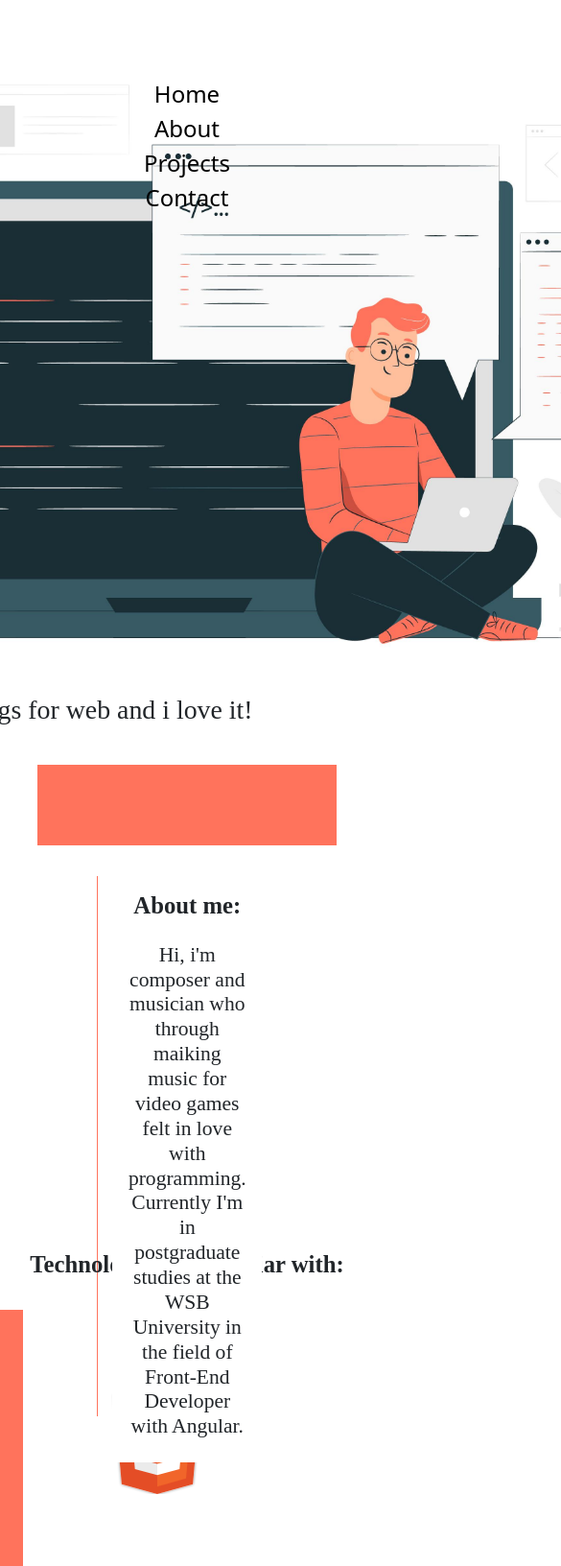
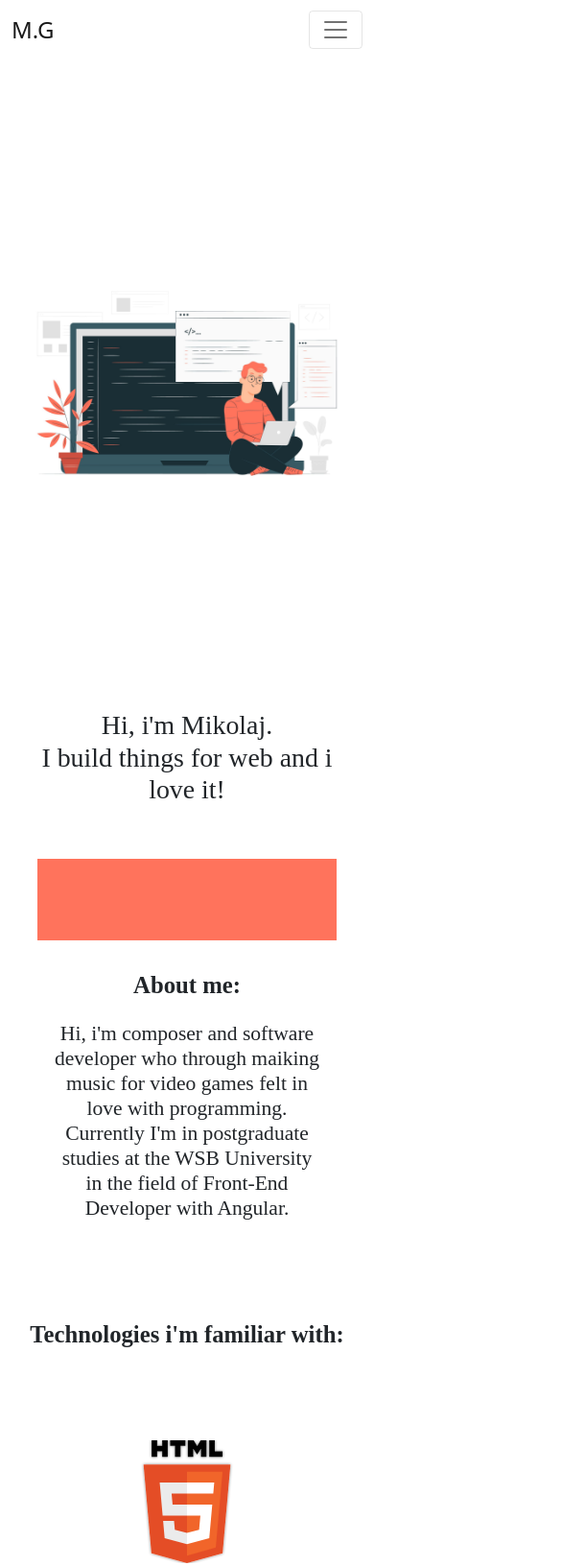
Before and after one commit to mik9016/Portfolio, a website built with webpack: page src/index.html in a window 390 px wide. Shown: the top 1632 px of the page at 96% size, 585 px wide, since content can reach past the window. Built offline with nearby package versions, Linux system fonts and the light colour scheme; a web font is replaced by a local one.

Commit message:
add responsivenes of all elements

```diff
--- a/src/index.html
+++ b/src/index.html
@@ -12,69 +12,76 @@
     />
   </head>
   <body>
+    <div class="container">
       <!-- Start Navbar -->
-
-    <div class="navigation" >
-      <nav class="navbar navbar-expand-md fixed-top">
-        <a class="navbar-brand" href="#">
-          <i class="cil-laptop"></i>
-        </a>
+      <div id="navigation" class="col">
+        <nav
+          class="navbar navbar-expand-lg navbar-light bg-white fixed-top mx-auto"
+        >
           <div class="container-fluid">
+            <a class="navbar-brand" href="#">M.G</a>
             <button
               class="navbar-toggler"
               type="button"
               data-bs-toggle="collapse"
-            data-bs-target="#home"
+              data-bs-target="#navbarNavDropdown"
+              aria-controls="navbarNavDropdown"
+              aria-expanded="false"
+              aria-label="Toggle navigation"
             >
               <span class="navbar-toggler-icon"></span>
             </button>
-          <div class="collapse navbar-collapse" id="navbarNavAltMarkup">
-            <ul class="navbar-nav ml-auto">
+            <div class="collapse navbar-collapse" id="navbarNavDropdown">
+              <ul class="navbar-nav" id="nav-item-list">
                 <li>
-                <a href="#home" class="nav-item">Home</a>
+                  <a href="#home" class="nav-link">Home</a>
                 </li>
+
+                <li class="nav-item">
+                  <a class="nav-link" href="#about">About</a>
+                </li>
+
+                <li class="nav-item">
+                  <a class="nav-link" href="#projects">Projects</a>
+                </li>
+
                 <li>
-                <a class="nav-item" href="#about">About</a>
-              </li>
-              <li>
-                <a class="nav-item" href="#projects">Projects</a>
-              </li>
-              <li>
-                <a class="nav-item" href="#contact">Contact</a>
+                  <a class="nav-link" href="#contact">Contact</a>
                 </li>
               </ul>
             </div>
           </div>
         </nav>
       </div>
-  </div>
       <!-- End Navbar -->
 
       <!--Start Introduction  -->
-    <div id="home" class="container-xs">
+      <div id="home" class="col">
         <div class="introduction">
           <img src="./assets/illustration/4498903.jpg" alt="DevPic" />
 
           <caption>
-          <h1>Hi, i'm Mikolaj. I build things for web and i love it!</h1>
+            <h1>
+              Hi, i'm Mikolaj. <br />I build things for web and i love it!
+            </h1>
           </caption>
         </div>
       </div>
 
       <!-- End Introduction -->
       <!-- Start About -->
-    <div href="#about" id="about">
+      <div href="#about" id="about" class="col">
         <div class="color-width"></div>
         <div class="container">
           <div class="color"></div>
-        <div class="card">
+          <div class="card-col-md">
             <h2 class="card-title">About me:</h2>
             <div class="card-body">
-            <h4>
-              Hi, i'm composer and musician who through maiking music for video
-              games felt in love with programming. Currently I'm in postgraduate
-              studies at the WSB University in the field of Front-End Developer
-              with Angular.
+              <h4 class="card-text">
+                Hi, i'm composer and software developer who through maiking
+                music for video games felt in love with programming. Currently
+                I'm in postgraduate studies at the WSB University in the field
+                of Front-End Developer with Angular.
               </h4>
             </div>
           </div>
@@ -82,9 +89,9 @@
       </div>
       <!-- End About -->
       <!-- Start Technologies -->
-    <div id="technologies" href="#tech">
+      <div id="technologies" href="#tech" class="col">
         <h2 class="card-title">Technologies i'm familiar with:</h2>
-      <div class="container">
+        <div class="container-md mt-3">
           <div class="row">
             <div class="color-tech"></div>
             <div class="col">
@@ -93,7 +100,11 @@
               <img class="picture" src="./assets/git.svg" alt="git" />
             </div>
             <div class="col">
-            <img class="picture" src="./assets/logo-javascript.svg" alt="js" />
+              <img
+                class="picture"
+                src="./assets/logo-javascript.svg"
+                alt="js"
+              />
               <img class="picture" src="./assets/nodejs.svg" alt="node" />
               <img
                 class="picture"
@@ -104,7 +115,11 @@
             <div class="col">
               <img class="picture" src="./assets/react-2.svg" alt="react" />
               <img class="picture" src="./assets/jquery.svg" alt="jquery" />
-            <img class="picture" src="./assets/adobe-xd-1.svg" alt="adobe-xd" />
+              <img
+                class="picture"
+                src="./assets/adobe-xd-1.svg"
+                alt="adobe-xd"
+              />
             </div>
             <div class="col">
               <img class="picture" src="./assets/mongodb.svg" alt="mongodb" />
@@ -117,7 +132,7 @@
       <!--  End Technologies -->
 
       <!-- Start Project Site -->
-    <div id="projects">
+      <div id="projects" class="col">
         <div class="container-md">
           <h2 class="card-title">My projects:</h2>
           <div class="row">
@@ -126,10 +141,10 @@
               <div class="card-body">
                 <h5 class="card-title">Project 1</h5>
                 <p class="card-text">
-                Lorem, ipsum dolor sit amet consectetur adipisicing elit. Porro
-                inventore laboriosam ipsum nam aliquid dolore nesciunt enim ea
-                fugiat, earum veniam minima architecto, reiciendis quis,
-                possimus dicta esse voluptatum. Officiis!
+                  Lorem, ipsum dolor sit amet consectetur adipisicing elit.
+                  Porro inventore laboriosam ipsum nam aliquid dolore nesciunt
+                  enim ea fugiat, earum veniam minima architecto, reiciendis
+                  quis, possimus dicta esse voluptatum. Officiis!
                 </p>
                 <div class="text-center">
                   <a class="btn btn-primary" href=""> Got to Project</a>
@@ -142,10 +157,10 @@
               <div class="card-body">
                 <h5 class="card-title">Project 1</h5>
                 <p class="card-text">
-                Lorem, ipsum dolor sit amet consectetur adipisicing elit. Porro
-                inventore laboriosam ipsum nam aliquid dolore nesciunt enim ea
-                fugiat, earum veniam minima architecto, reiciendis quis,
-                possimus dicta esse voluptatum. Officiis!
+                  Lorem, ipsum dolor sit amet consectetur adipisicing elit.
+                  Porro inventore laboriosam ipsum nam aliquid dolore nesciunt
+                  enim ea fugiat, earum veniam minima architecto, reiciendis
+                  quis, possimus dicta esse voluptatum. Officiis!
                 </p>
                 <div class="text-center">
                   <a class="btn btn-primary" href=""> Got to Project</a>
@@ -158,10 +173,10 @@
               <div class="card-body">
                 <h5 class="card-title">Project 1</h5>
                 <p class="card-text">
-                Lorem, ipsum dolor sit amet consectetur adipisicing elit. Porro
-                inventore laboriosam ipsum nam aliquid dolore nesciunt enim ea
-                fugiat, earum veniam minima architecto, reiciendis quis,
-                possimus dicta esse voluptatum. Officiis!
+                  Lorem, ipsum dolor sit amet consectetur adipisicing elit.
+                  Porro inventore laboriosam ipsum nam aliquid dolore nesciunt
+                  enim ea fugiat, earum veniam minima architecto, reiciendis
+                  quis, possimus dicta esse voluptatum. Officiis!
                 </p>
                 <div class="text-center">
                   <a class="btn btn-primary" href=""> Got to Project</a>
@@ -173,7 +188,7 @@
       </div>
       <!-- End Project Site -->
       <!-- Start Contact -->
-    <div id="contact">
+      <div id="contact" class="col">
         <div class="container">
           <div class="title-container">
             <h2 class="title">Send me a message</h2>
@@ -202,7 +217,11 @@
                 </div>
                 <div class="mb-3">
                   <label for="message" class="form-label">Message</label>
-                <textarea class="form-control" id="message" rows="4"></textarea>
+                  <textarea
+                    class="form-control"
+                    id="message"
+                    rows="4"
+                  ></textarea>
                 </div>
                 <div class="btn-container">
                   <button class="btn btn-primary">Send</button>
@@ -213,15 +232,16 @@
         </div>
       </div>
       <!-- End Contact -->
+    </div>
   </body>
   <script
-    src="https://code.jquery.com/jquery-3.5.1.slim.min.js"
-    integrity="sha384-DfXdz2htPH0lsSSs5nCTpuj/zy4C+OGpamoFVy38MVBnE+IbbVYUew+OrCXaRkfj"
+    src="https://cdn.jsdelivr.net/npm/@popperjs/core@2.6.0/dist/umd/popper.min.js"
+    integrity="sha384-KsvD1yqQ1/1+IA7gi3P0tyJcT3vR+NdBTt13hSJ2lnve8agRGXTTyNaBYmCR/Nwi"
     crossorigin="anonymous"
   ></script>
   <script
-    src="https://cdn.jsdelivr.net/npm/bootstrap@4.5.3/dist/js/bootstrap.bundle.min.js"
-    integrity="sha384-ho+j7jyWK8fNQe+A12Hb8AhRq26LrZ/JpcUGGOn+Y7RsweNrtN/tE3MoK7ZeZDyx"
+    src="https://cdn.jsdelivr.net/npm/bootstrap@5.0.0-beta2/dist/js/bootstrap.min.js"
+    integrity="sha384-nsg8ua9HAw1y0W1btsyWgBklPnCUAFLuTMS2G72MMONqmOymq585AcH49TLBQObG"
     crossorigin="anonymous"
   ></script>
 </html>
--- a/src/scss/index.scss
+++ b/src/scss/index.scss
@@ -11,14 +11,18 @@
   }
 }
 
-.navigation {
+#navigation {
   padding: 1.5rem;
-  text-align: center;
-  #navbarNavAltMarkup {
   display: flex;
   justify-content: center;
-
+  .collapse {
+    justify-content: center;
   }
+  .navbar-brand {
+    font-size: 1.5rem;
+  }
+  .navbar-nav {
+    text-align: center;
     a {
       text-decoration: none;
       color: black;
@@ -30,6 +34,7 @@
       }
     }
   }
+}
 
 #home {
   display: flex;
@@ -38,7 +43,7 @@
     img {
       height: 80vh;
     }
-
+    text-align: center;
     h1 {
       font-family: $caption-font;
     }
@@ -49,7 +54,7 @@
   margin-top: 2rem;
   text-align: center;
   font-family: $caption-font;
-  height: 60vh;
+  height: 55vh;
 
   .color-width {
     background-color: $main-color;
@@ -59,7 +64,7 @@
   }
   .container {
     margin-top: 2rem;
-    width: 100vw;
+    width: 50vw;
     display: flex;
     justify-content: center;
     .card-title {
@@ -67,18 +72,16 @@
     }
 
     .color {
-      @include left-stripe;
-    }
-    .card {
-      margin-top: 4rem;
-      width: 40vw;
-      margin: 1rem;
-      border: none;
+      background-color: $main-color;
+      width: 0.15vw;
+      justify-content: start;
+      margin-bottom: 4rem;
     }
   }
 }
 //Tec
 #technologies {
+  margin-top: 1rem;
   font-family: $caption-font;
   .card-title {
     text-align: center;
@@ -146,7 +149,7 @@
     margin-top: 2rem;
   }
   .form {
-    width: 40vw;
+    width: 55vw;
     margin: 0;
     .btn-container {
       display: flex;
--- a/src/scss/responsive.scss
+++ b/src/scss/responsive.scss
@@ -1,3 +1,61 @@
-@media screen and (max-width: 600px) {
+//mobile
+@media screen and (max-width: 576px) {
+  #home {
+    .introduction {
+      margin: 1rem;
+      img {
+        object-fit: scale-down;
+        max-width: 100%;
+      }
+    }
+  }
 
+  #about {
+    .card-body {
+      margin: 0;
+      width: 80vw;
+    }
   }
+
+  #technologies {
+    .color-tech {
+      display: none;
+    }
+    img {
+      margin-left: 20%;
+    }
+  }
+
+  #contact {
+    margin: 1rem;
+    justify-content: center;
+  }
+  .form {
+    width: 100%;
+    margin: 0;
+  }
+}
+
+//i-pad
+@media screen and (min-width: 577px) and (max-width: 1024px) {
+  #home {
+    .introduction {
+      img {
+        object-fit: scale-down;
+        max-width: 100%;
+      }
+    }
+  }
+
+  #about {
+    .h4 {
+      max-width: 100%;
+    }
+  }
+
+  #technologies {
+    .color-tech {
+      display: none;
+    }
+  }
+}
```
Lines whose indentation alone changed are shown as unchanged.
